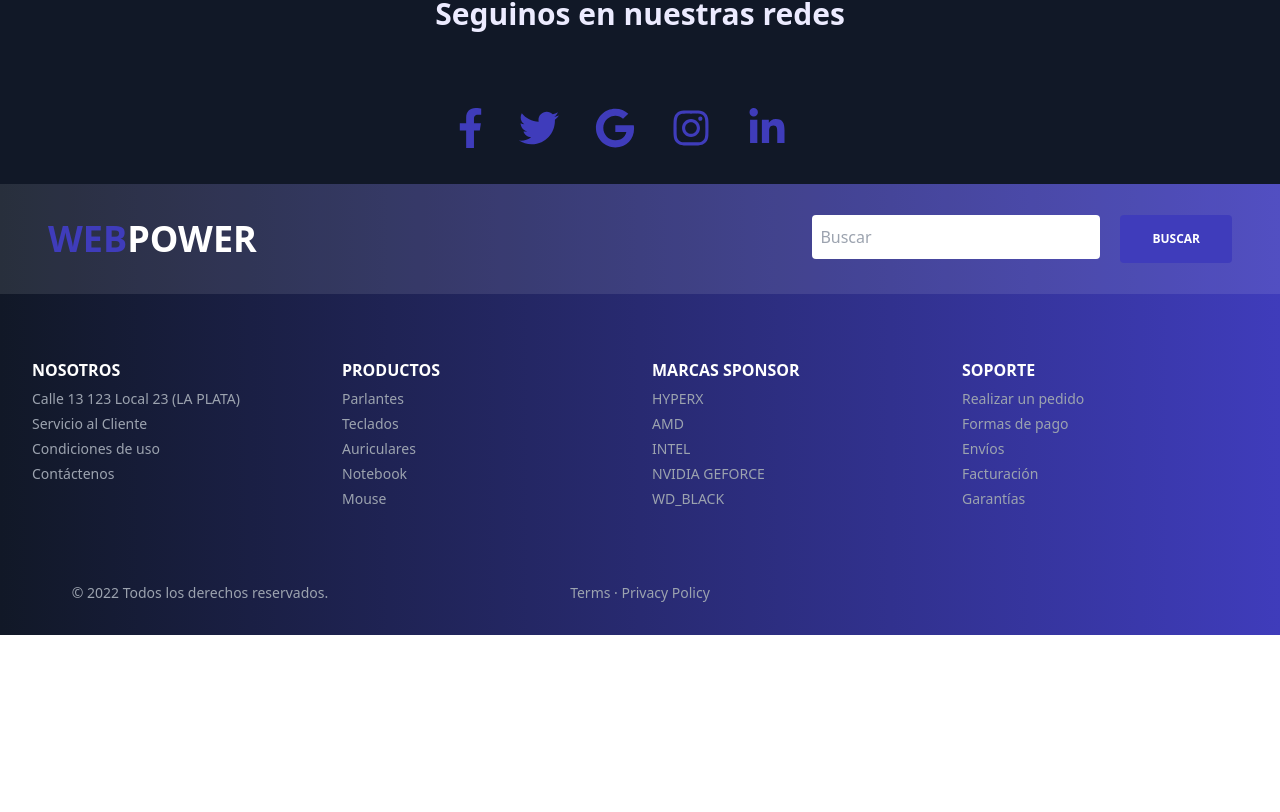
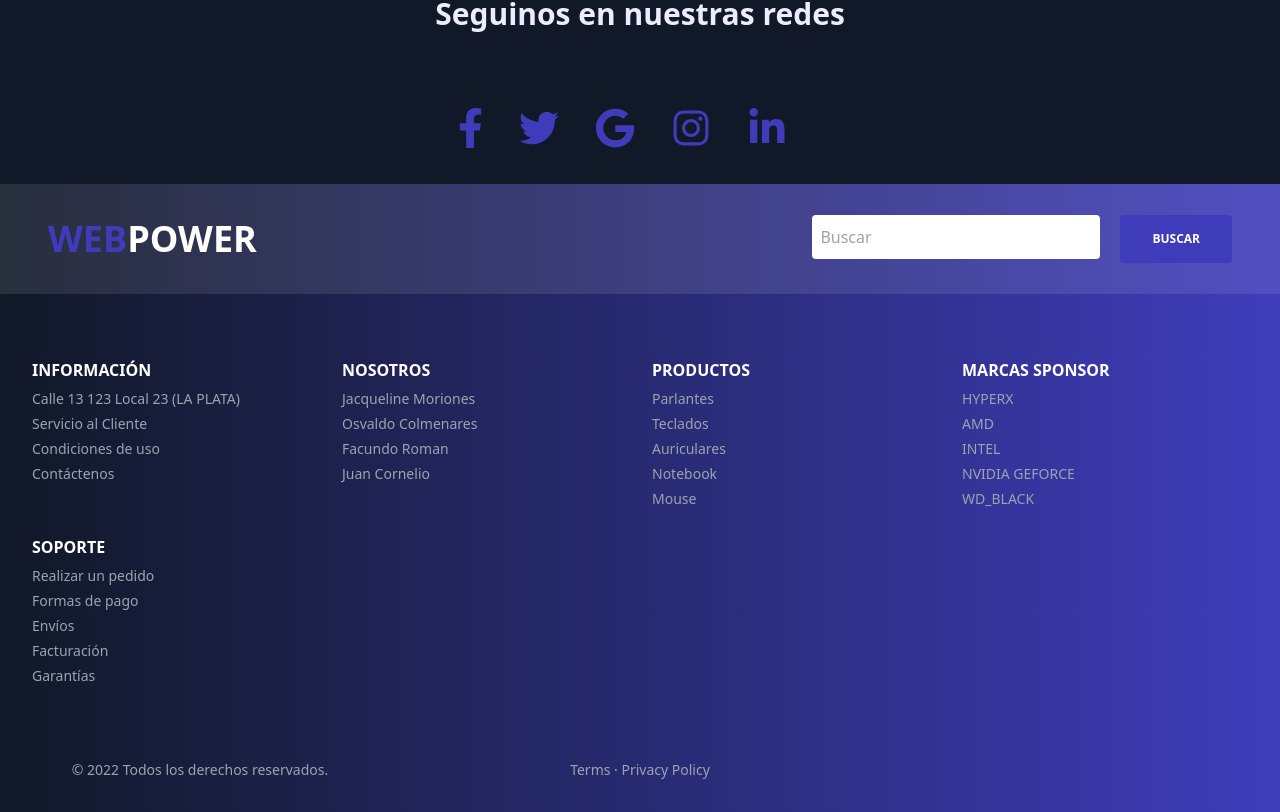
Before and after one commit to jacqueline875/numen-proyect, a React (Create React App) app: page / in a window 1280 px wide. Shown: the part 2946-3758 px from the top of the page. Before the commit the page ends 3581 px from the top, so only its background shows below. Built offline with nearby package versions, Linux system fonts and the light colour scheme.

Commit message:
se agrega nuestros nombres al footer

```diff
--- a/src/components/Footer/Menus.js
+++ b/src/components/Footer/Menus.js
@@ -13,6 +13,12 @@ export const RECURSOS = [
     { name: "WD_BLACK", link: "#" },
 ];
 export const NOSOTROS = [
+    { name: "Jacqueline Moriones", link: "#" },
+    { name: "Osvaldo Colmenares", link: "https://www.linkedin.com/in/osvaldo-colmenares-594736ab"},
+    { name: "Facundo Roman", link: "#" },
+    { name: "Juan Cornelio", link: "#" },
+];
+export const INFORMACION = [
     { name: "Calle 13 123 Local 23 (LA PLATA)", link: "#" },
     { name: "Servicio al Cliente", link: "#" },
     { name: "Condiciones de uso", link: "#" },
--- a/src/components/Footer/items.jsx
+++ b/src/components/Footer/items.jsx
@@ -9,7 +9,7 @@ return (
         <a
             className="text-gray-400 hover:text-teal-400 duration-300
         text-sm cursor-pointer leading-6"
-            href={link.link}
+            href={link.link} target="_blank"
         >
             {link.name}
         </a>
--- a/src/components/Footer/itemsContainers.jsx
+++ b/src/components/Footer/itemsContainers.jsx
@@ -1,8 +1,9 @@
 import Item from "./items";
-import { PRODUCTOS, RECURSOS, NOSOTROS, SOPORTE } from "./Menus";
+import { PRODUCTOS, RECURSOS, NOSOTROS, SOPORTE, INFORMACION } from "./Menus";
 const ItemsContainer = () => {
 return (
     <div className="grid grid-cols-1 gap-6 px-5 py-16 sm:grid-cols-3 lg:grid-cols-4 sm:px-8">
+    <Item Links={INFORMACION} title="INFORMACIÓN" />
     <Item Links={NOSOTROS} title="NOSOTROS" />
     <Item Links={PRODUCTOS} title="PRODUCTOS" />
     <Item Links={RECURSOS} title="MARCAS SPONSOR" />
```
